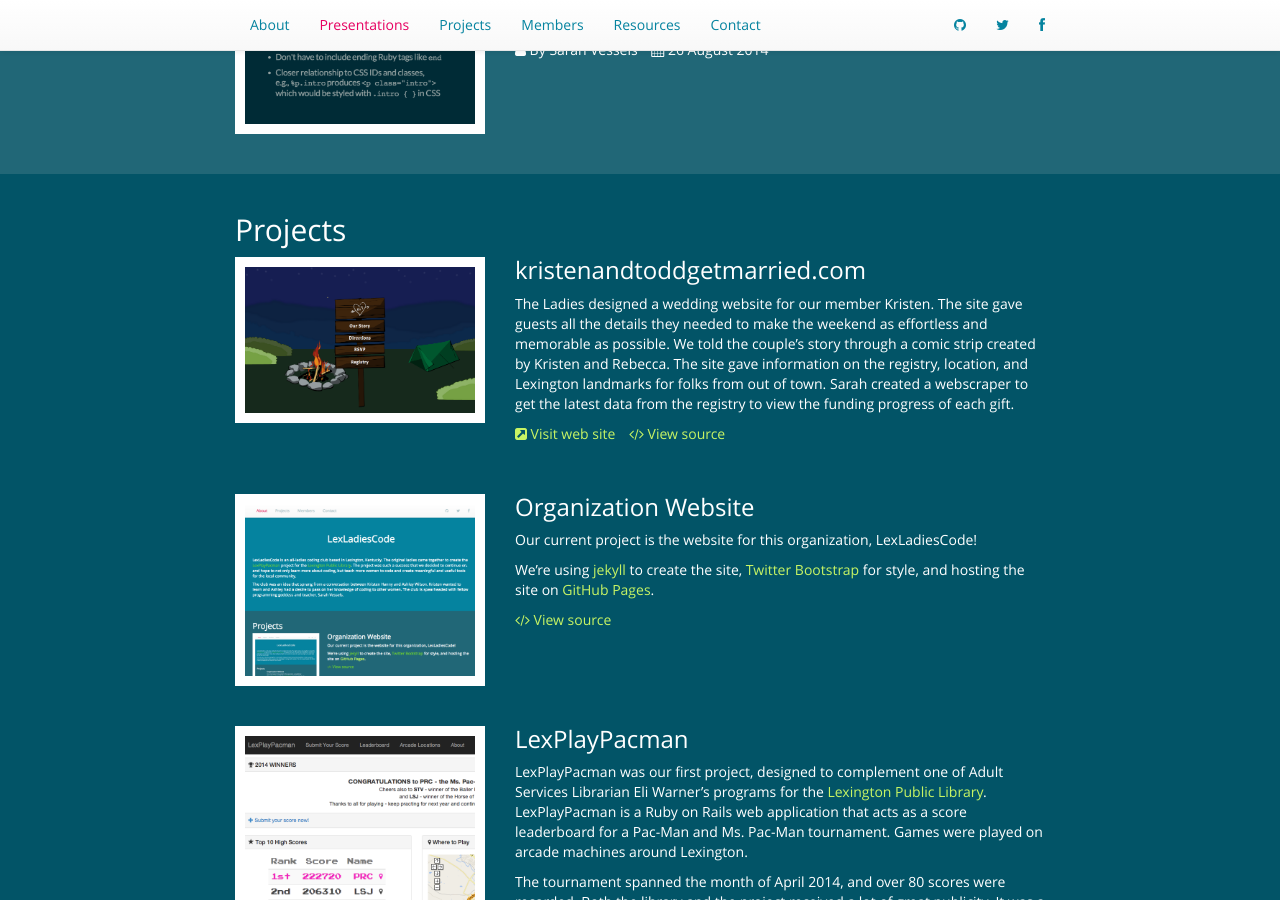
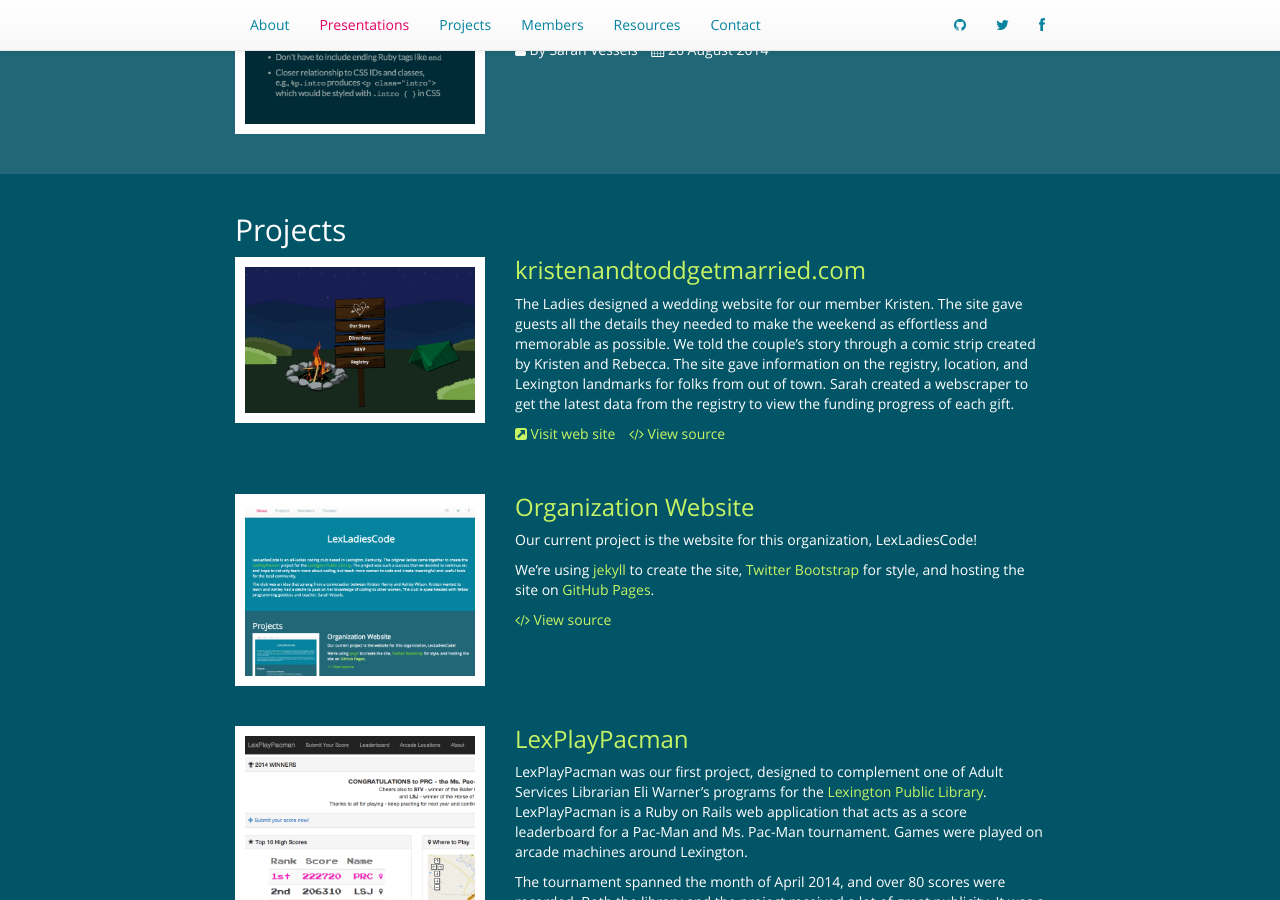
Before and after one commit to LexLadiesCode/LexLadiesCode.github.io, a Jekyll site: the page built from index.html, in a window 1280 px wide and 900 px high, scrolled down 824 px. Built offline with Jekyll 4.4.1, drawn with Linux system fonts in a browser that asks for light colours; nearby versions of some CDN libraries; Markdown is read by kramdown in place of the engine named in the settings.

Commit message:
Link project title to project

```diff
--- a/_includes/projects.html
+++ b/_includes/projects.html
@@ -16,7 +16,15 @@
               </div>
             {% endif %}
             <div class="col-md-8 {% unless post.screenshot and post.thumbnail %}col-md-offset-2{% endunless %}">
-              <h3 class="project-name">{{ post.title }}</h3>
+              <h3 class="project-name">
+                {% if post.website %}
+                  <a href="{{ post.website }}">{{ post.title }}</a>
+                {% elsif post.github %}
+                  <a href="{{ post.github }}">{{ post.title }}</a>
+                {% else %}
+                  {{ post.title }}
+                {% endif %}
+              </h3>
               <div class="project-description">
                 {{ post.content }}
               </div>
```
